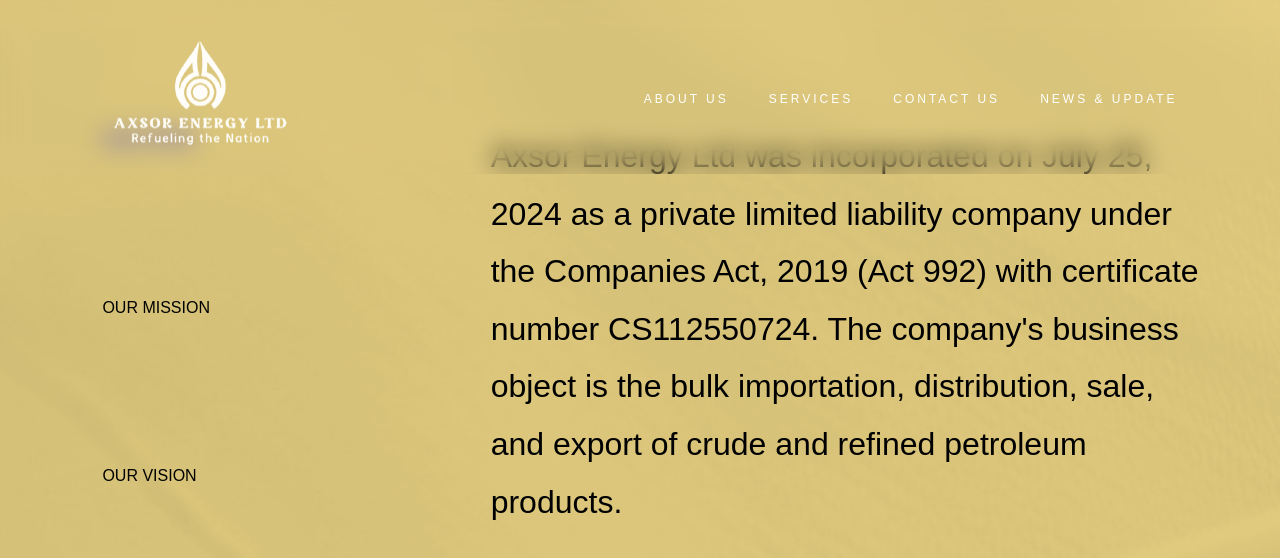
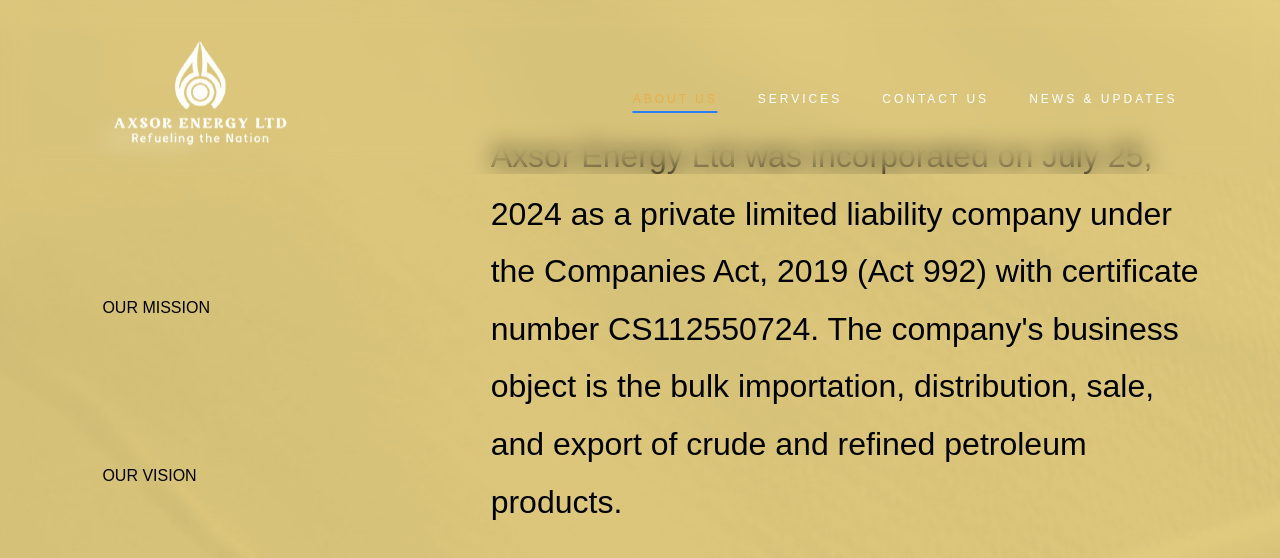
Before and after one commit to debagit10/axsor, a React (Vite) app: page /contact in a window 1280 px wide. Both pictures are taken after a click on the element "About". Shown: the part 800-1358 px from the top of the page. Built offline with nearby package versions, Linux system fonts and the light colour scheme; no server answers; a web font is replaced by a local one.

Commit message:
fix: update text color and improve navbar item highlighting; remove unnecessary console logs in Hero components

```diff
--- a/src/components/About.tsx
+++ b/src/components/About.tsx
@@ -56,7 +56,7 @@
             <div
               key={i}
               className={`text-lg font-medium transition-colors duration-300 ${
-                activeIndex === i ? "text-[#0000FF] font-semibold" : "#000000"
+                activeIndex === i ? "text-white font-semibold" : "#000000"
               }`}
             >
               <Typography>{text}</Typography>
--- a/src/components/Navbar.tsx
+++ b/src/components/Navbar.tsx
@@ -12,11 +12,10 @@
   const location = useLocation();
 
   const route = location.pathname;
-
-  console.log(route);
+  const scrollTo = location.state?.scrollTo;
 
   return (
-    <div className="fixed top-0 left-0 w-full z-50  bg-[#FFFFFF0D]/24 backdrop-blur-md">
+    <div className="fixed top-0 left-0 w-full z-[9999]  bg-[#FFFFFF0D]/24 backdrop-blur-md">
       <div className="px-[8%] pt-6 text-[#D3D2CE]">
         <div className="flex  items-center justify-between ">
           <img
@@ -34,14 +33,18 @@
               <Typography
                 fontSize={12}
                 fontWeight={400}
-                color="#FFFFFF"
+                color={scrollTo === "about" ? "#E8AF4B" : "#FFFFFF"}
                 letterSpacing={3}
               >
                 ABOUT US
               </Typography>
 
-              <span className="absolute -bottom-[5px] left-1/2 w-0 h-0.5 bg-blue-500 transition-all duration-300 group-hover:w-full group-hover:-translate-x-1/2"></span>
+              <span
+                className={`absolute -bottom-[5px] left-1/2 w-0 h-0.5 bg-blue-500 transition-all duration-300 group-hover:w-full group-hover:-translate-x-1/2
+    ${scrollTo === "about" ? "w-full -translate-x-1/2" : ""}`}
+              ></span>
             </li>
+
             <li
               className="relative group cursor-pointer"
               onClick={() => navigate("/services")}
@@ -73,19 +76,22 @@
               <span className="absolute -bottom-[5px] left-1/2 w-0 h-0.5 bg-blue-500 transition-all duration-300 group-hover:w-full group-hover:-translate-x-1/2"></span>
             </li>
             <li
-              className="relative group cursor-pointer tracking-[18%]"
+              className="relative group cursor-pointer"
               onClick={() => navigate("/", { state: { scrollTo: "blog" } })}
             >
               <Typography
                 fontSize={12}
                 fontWeight={400}
-                color="#FFFFFF"
+                color={scrollTo === "blog" ? "#E8AF4B" : "#FFFFFF"}
                 letterSpacing={3}
               >
-                NEWS & UPDATE
+                NEWS & UPDATES
               </Typography>
 
-              <span className="absolute -bottom-[5px] left-1/2 w-0 h-0.5 bg-blue-500 transition-all duration-300 group-hover:w-full group-hover:-translate-x-1/2"></span>
+              <span
+                className={`absolute -bottom-[5px] left-1/2 w-0 h-0.5 bg-blue-500 transition-all duration-300 group-hover:w-full group-hover:-translate-x-1/2
+    ${scrollTo === "blog" ? "w-full -translate-x-1/2" : ""}`}
+              ></span>
             </li>
           </ul>
 
--- a/src/components/contact/Hero.tsx
+++ b/src/components/contact/Hero.tsx
@@ -33,15 +33,13 @@
     fetchHero();
   }, []);
 
-  console.log(hero);
-
   return (
     <div className="relative w-full min-h-screen bg-[url('/contact.jpg')] bg-cover bg-center bg-no-repeat">
       {/* Overlay */}
       <div className="absolute inset-0 bg-linear-to-b from-[#00000010] to-[#00000066]" />
 
       {/* Navbar */}
-      <div className="relative z-10">
+      <div className="relative">
         <Navbar />
       </div>
 
--- a/src/components/services/Hero.tsx
+++ b/src/components/services/Hero.tsx
@@ -33,15 +33,13 @@
     fetchHero();
   }, []);
 
-  console.log(hero);
-
   return (
     <div className="relative w-full min-h-screen bg-[url('/services.jpg')] bg-cover bg-center bg-no-repeat">
       {/* Overlay */}
       <div className="absolute inset-0 bg-linear-to-b from-[#00000010] to-[#00000066]" />
 
       {/* Navbar */}
-      <div className="relative z-10">
+      <div className="relative">
         <Navbar />
       </div>
 
```
